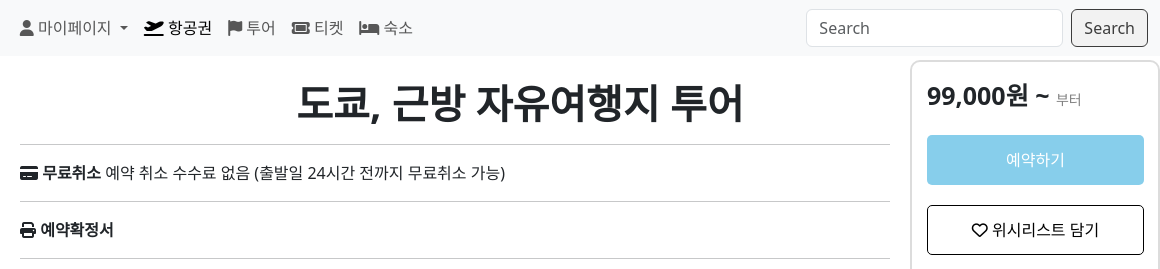
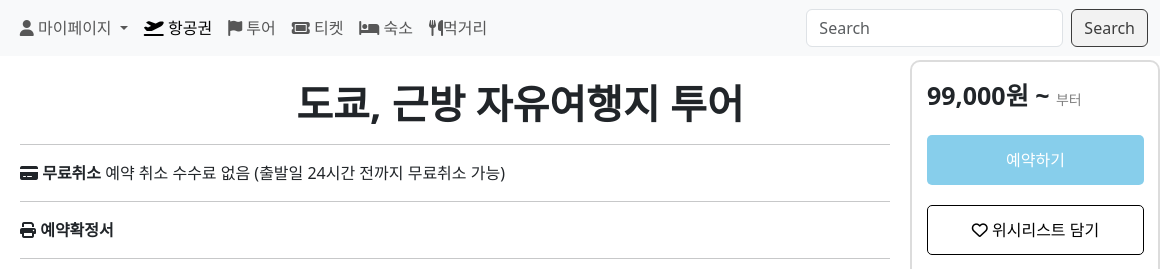
Before and after one commit to jaehunLee-git/Team04_01, a plain HTML site: page main/tour/tour.html in a window 1280 px wide. Shown: the top 269 px of the page, 120-1280 px from the left. Drawn offline with nearby package versions, Linux system fonts and the light colour scheme.

Commit message:
dhnav추가

```diff
--- a/main/tour/tour.html
+++ b/main/tour/tour.html
@@ -168,6 +168,11 @@
                     <li class="nav-item">
                         <a class="nav-link" href="../backend/tokyo_page.html"><i class="fa-solid fa-bed"></i> 숙소</a>
                     </li>
+                    <!-- 동현 수정한 것 -->
+                    <li class="nav-item">
+                        <a class="nav-link" href="../backend/tokyo_page.html"><i class="fas fa-utensils"></i>먹거리</a>
+                    </li>
+                    <!-------------------->
                 </ul>
                 <form class="d-flex" role="search">
                     <input class="form-control me-2" type="search" placeholder="Search" aria-label="Search">
```
Also changed, not shown: index.html (+6 -0 lines), main/airline/airline.html (+5 -0 lines), main/hotel/hotel.html (+5 -0 lines), main/ticket/ticket.html (+5 -0 lines).
